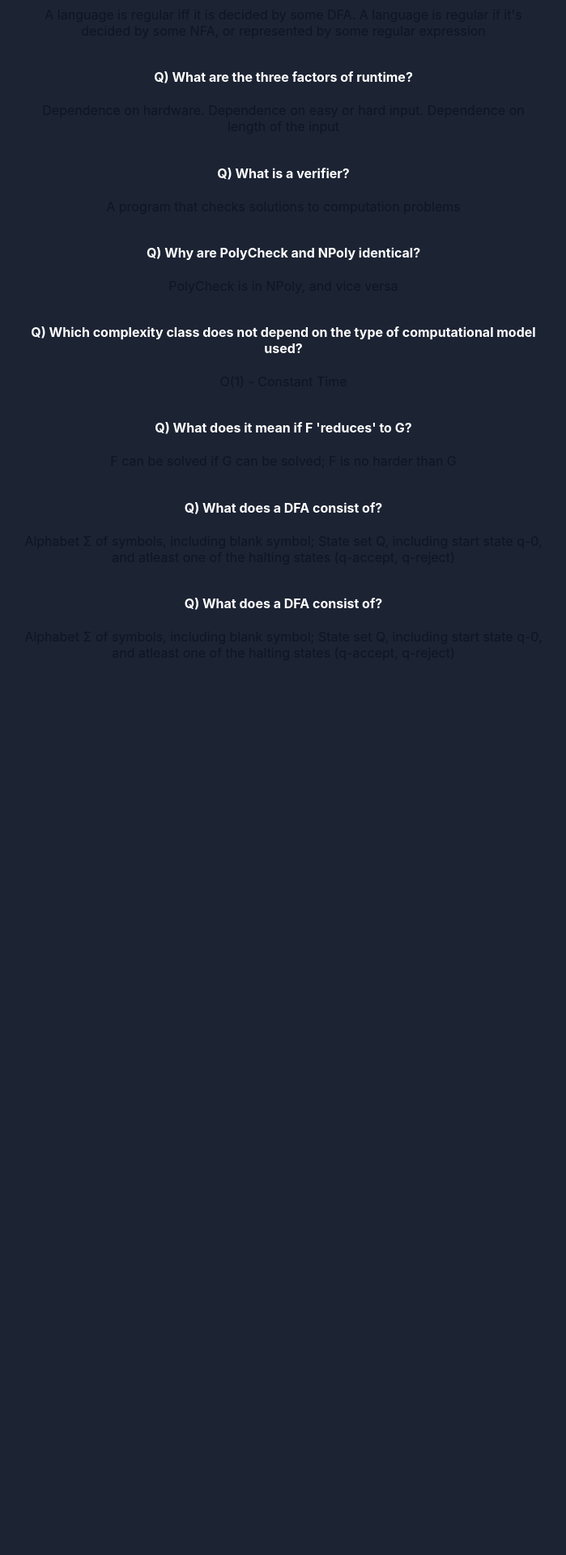
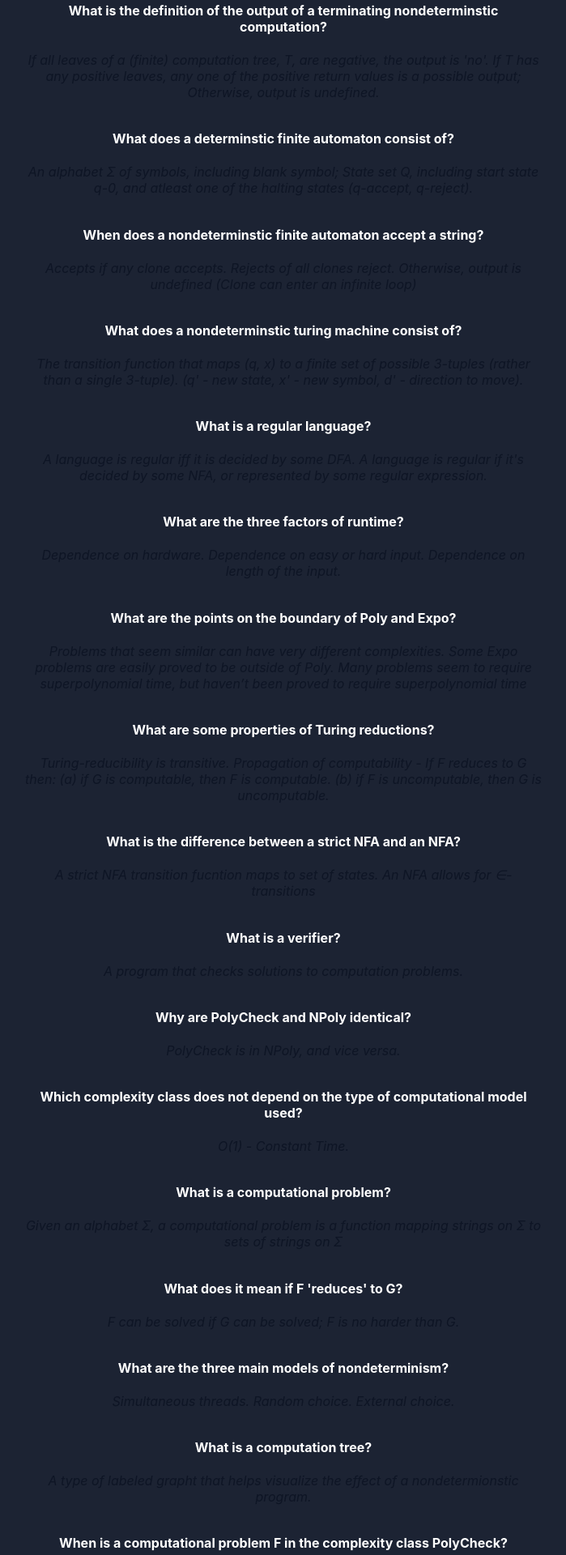
Before and after one commit to Ahljenn/Theory-of-Computation, a React (Vite) app: page / in a window 1280 px wide. Shown: the part 240-2160 px from the top of the page at 81% size, without its empty margins (290-989 px from the left). Before the commit the page ends 1072 px from the top, so only its background shows below. Built offline with nearby package versions, Linux system fonts and the light colour scheme.

Commit message:
Added more questions

```diff
--- a/data/questions.json
+++ b/data/questions.json
@@ -1,36 +1,71 @@
 [
     {
+      "question": "What is the definition of the output of a terminating nondeterminstic computation?",
+      "answer": "If all leaves of a (finite) computation tree, T, are negative, the output is 'no'. If T has any positive leaves, any one of the positive return values is a possible output; Otherwise, output is undefined."
+    },
+    {
+      "question": "What does a determinstic finite automaton consist of?",
+      "answer": "An alphabet Σ of symbols, including blank symbol; State set Q, including start state q-0, and atleast one of the halting states (q-accept, q-reject)."
+    },
+    {
+      "question": "When does a nondeterminstic finite automaton accept a string?",
+      "answer": "Accepts if any clone accepts. Rejects of all clones reject. Otherwise, output is undefined (Clone can enter an infinite loop)"
+    },
+    {
+      "question": "What does a nondeterminstic turing machine consist of?",
+      "answer": "The transition function that maps (q, x) to a finite set of possible 3-tuples (rather than a single 3-tuple). (q' - new state, x' - new symbol, d' - direction to move)."
+    },
+    {
     "question": "What is a regular language?",
-    "answer": "A language is regular iff it is decided by some DFA. A language is regular if it's decided by some NFA, or represented by some regular expression"
+    "answer": "A language is regular iff it is decided by some DFA. A language is regular if it's decided by some NFA, or represented by some regular expression."
     },
     {
       "question": "What are the three factors of runtime?",
-      "answer": "Dependence on hardware. Dependence on easy or hard input. Dependence on length of the input"
+      "answer": "Dependence on hardware. Dependence on easy or hard input. Dependence on length of the input."
+    },
+    {
+      "question": "What are the points on the boundary of Poly and Expo?",
+      "answer": "Problems that seem similar can have very different complexities. Some Expo problems are easily proved to be outside of Poly. Many problems seem to require superpolynomial time, but haven’t been proved to require superpolynomial time"
+    },
+    {
+      "question": "What are some properties of Turing reductions?",
+      "answer": "Turing-reducibility is transitive. Propagation of computability - If F reduces to G then: (a) if G is computable, then F is computable. (b) if F is uncomputable, then G is uncomputable."
+    },
+
+    {
+      "question": "What is the difference between a strict NFA and an NFA?",
+      "answer": "A strict NFA transition fucntion maps to set of states. An NFA allows for ∈-transitions"
     },
     {
       "question": "What is a verifier?",
-      "answer": "A program that checks solutions to computation problems"
+      "answer": "A program that checks solutions to computation problems."
     },
     {
       "question": "Why are PolyCheck and NPoly identical?",
-      "answer": "PolyCheck is in NPoly, and vice versa"
+      "answer": "PolyCheck is in NPoly, and vice versa."
     },
     {
       "question": "Which complexity class does not depend on the type of computational model used?",
-      "answer": "O(1) - Constant Time"
+      "answer": "O(1) - Constant Time."
+    },
+    {
+      "question": "What is a computational problem?",
+      "answer": "Given an alphabet Σ, a computational problem is a function mapping strings on Σ to sets of strings on Σ"
     },
     {
       "question": "What does it mean if F 'reduces' to G?",
-      "answer": "F can be solved if G can be solved; F is no harder than G"
+      "answer": "F can be solved if G can be solved; F is no harder than G."
     },
     {
-      "question": "What does a DFA consist of?",
-      "answer": "Alphabet Σ of symbols, including blank symbol; State set Q, including start state q-0, and atleast one of the halting states (q-accept, q-reject)"
+      "question": "What are the three main models of nondeterminism?",
+      "answer": "Simultaneous threads. Random choice. External choice."
     },
     {
-      "question": "What does a DFA consist of?",
-      "answer": "Alphabet Σ of symbols, including blank symbol; State set Q, including start state q-0, and atleast one of the halting states (q-accept, q-reject)"
+      "question": "What is a computation tree?",
+      "answer": "A type of labeled grapht that helps visualize the effect of a nondetermionstic program."
+    },
+    {
+      "question": "When is a computational problem F in the complexity class PolyCheck?",
+      "answer": "F is in PolyCheck if we can verify / check its positive instances in polynomial time."
     }
-
-
 ]
--- a/src/App.jsx
+++ b/src/App.jsx
@@ -4,13 +4,13 @@ import Q from '../data/questions.json';
 
 function App() {
 
-  const [qData, setQuestion] = useState(Q);
+  const [qData] = useState(Q);
 
   return (
     <main>
         {qData.map((data) => (
           <div class="qa-container">
-            <h4 class="question">Q) {data.question}</h4>
+            <h4 class="question">{data.question}</h4>
             <p class="answer">{data.answer}</p>
           </div>
         ))}
--- a/src/Header.jsx
+++ b/src/Header.jsx
@@ -8,12 +8,13 @@ function Header() {
       <h1>Theory of Computation: Review</h1>
 
       <p>Questions from John MacCormick's
-        <a href="https://whatcanbecomputed.com/">
-          <i> What Can Be Computed?</i>
-        </a>
+        <b><i> What Can Be Computed?</i></b>
       </p>
+      <p><i>Computability & Complexity</i></p>
 
-      <button title="Shuffle questions"><i class="fa fa-refresh fa-spin fa-3x fa-fw" aria-hidden="true"></i></button>
+      <button title="Shuffle questions">
+        <i class="fa fa-refresh fa-spin fa-3x fa-fw" aria-hidden="true"></i>
+      </button>
 
     </header>
   );
--- a/styles/App.css
+++ b/styles/App.css
@@ -12,6 +12,7 @@ body {
 main {
   text-align: center;
   vertical-align: center;
+  padding-bottom: 20px;
 }
 
 .qa-container {
@@ -25,6 +26,7 @@ main {
 }
 
 .answer {
+  font-style: italic;
   transition: color 0.5s ease-out;
   color: var(--secondary);
 }
```
Also changed, not shown: src/main.jsx (line endings or trailing spaces).
